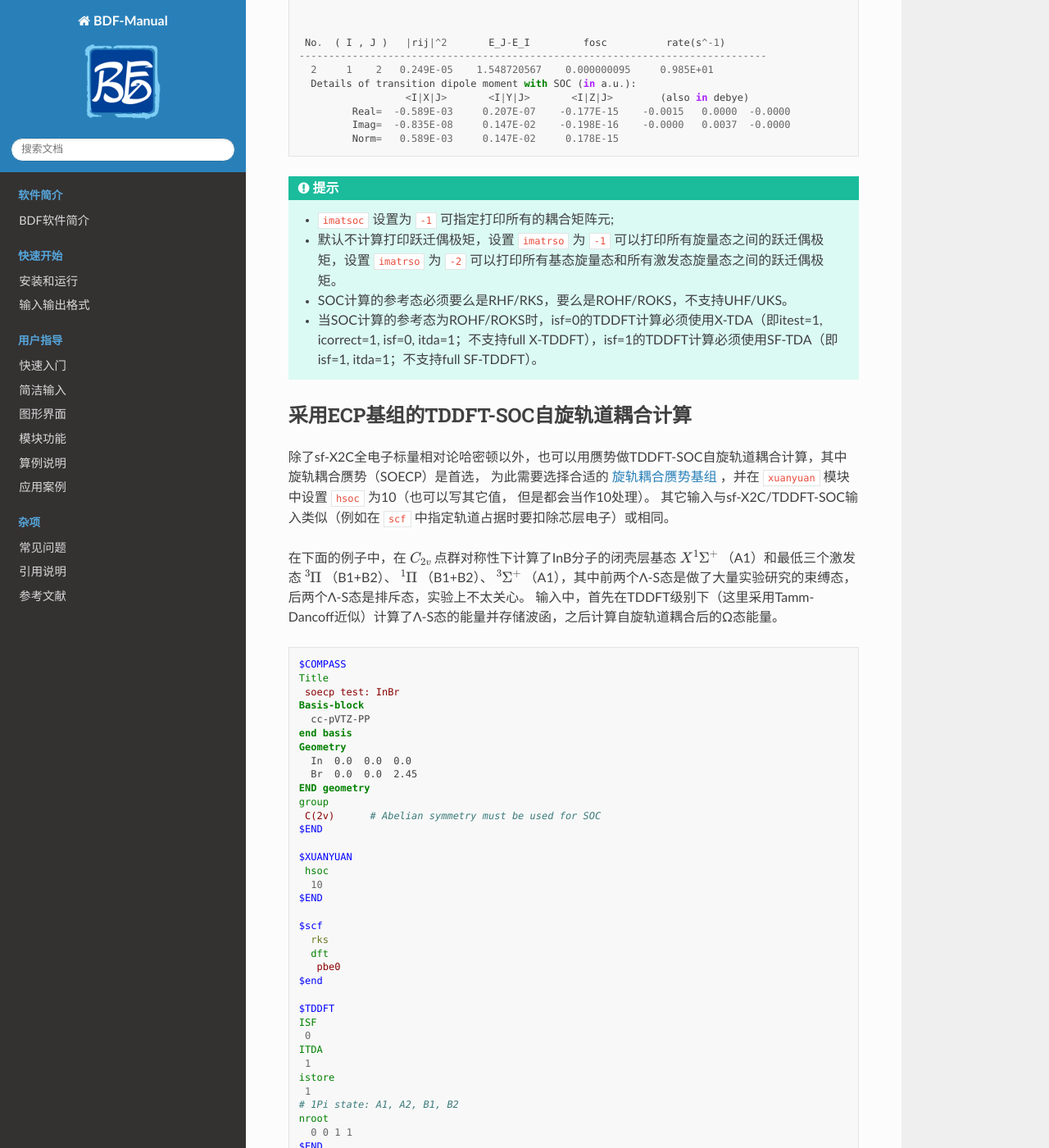
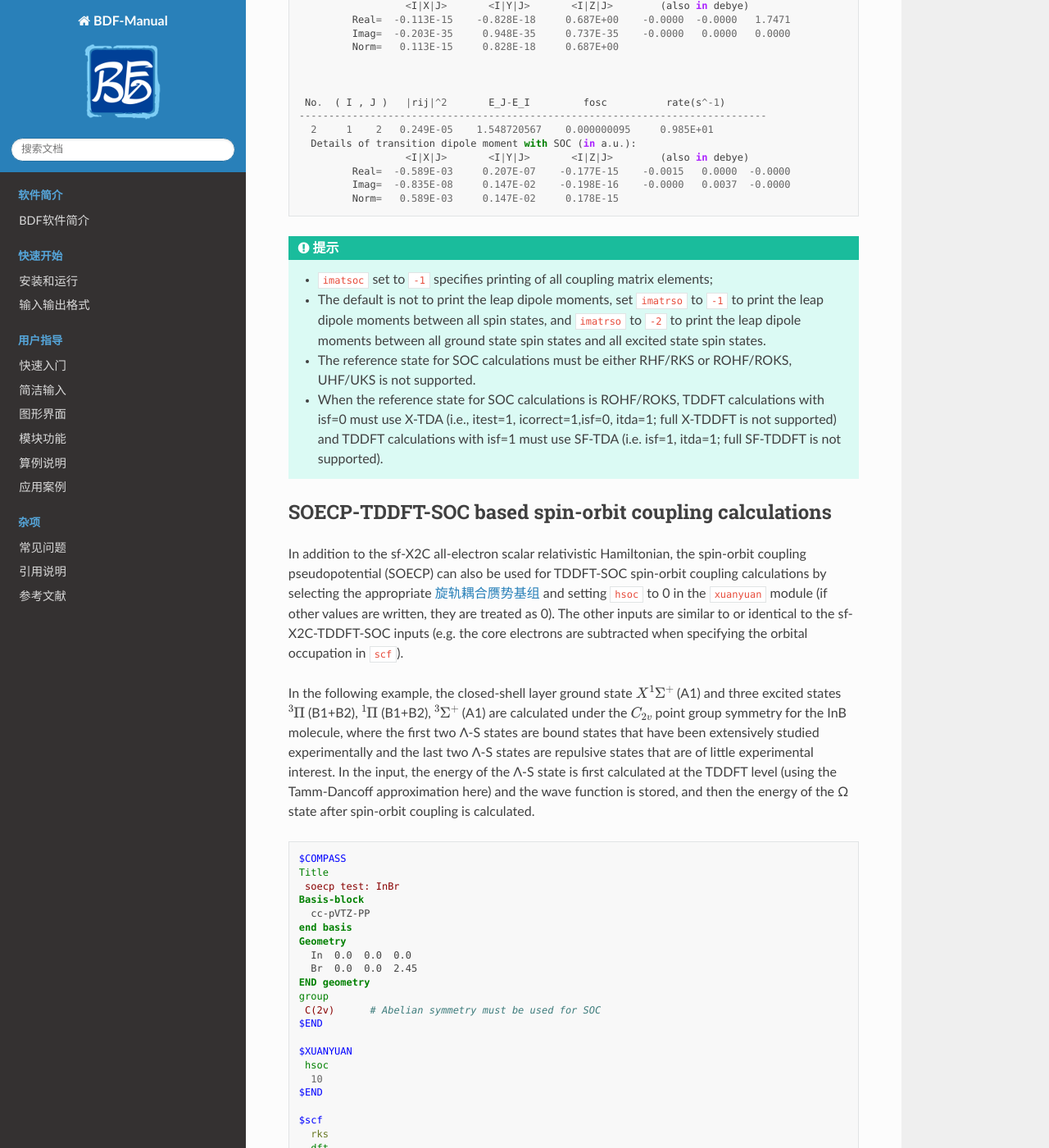
Before and after one commit to BDF-manual-maintenance/BDF-manual-en, a Sphinx documentation site: the page built from source/guide/TD.rst, in a window 1280 px wide and 1400 px high, scrolled down 30558 px. Shown: the whole window at 82% size. Built offline with Sphinx 7.4.7 and the Read the Docs theme 2.0.0, drawn with Linux system fonts in a browser that asks for light colours; cross-references to code outside the pages are shown as plain code; some of the changed text lies outside the part shown.

Commit message:
Update TD.rst

```diff
--- a/source/guide/TD.rst
+++ b/source/guide/TD.rst
@@ -1347,27 +1347,26 @@ The SOC calculation results in that
       9       5.5113 eV    50.0%  Spin: |S+,1>    1-th   B2    5.5115   -0.0002    5.5119     44456.48
      10       5.5116 eV    49.8%  Spin: |S+,2>    1-th   B2    5.5115    0.0001    5.5122     44458.63
 
-这里的输出有两部分，第一部分给出了每个 ``SOC-SI`` 态相对于S0态的能量及组成成分，例如
-
-  * ``No.    10    w=      5.5116 eV`` 表示第10个 ``SOC-SI`` 态的能量为 ``5.5116 eV`` ，注意这里是相对于S0态的能量;
-
-下面三行是这个态的组成成分，
-
-  * ``Spin: |S+,1>    1-th Spatial:  B2;`` 代表这是对称性为B2的第一个三重态（相对于S态自旋+1，因而是S+）;
-  * ``OmegaSF=      5.5115eV`` 是相对于第一个旋量态的能量；
-  * ``Cr= -0.5011  Ci= -0.0063`` 是该成分在旋量态中组成波函数的实部与虚部，所占百分比为 ``25.1%``。
-
-第二部分总结了SOC-SI态的计算结果，
-
-  * ``ExEnergies`` 列出考虑SOC后的激发能。 ``Esf`` 为原始不考虑SOC时的激发能;
-  * 激发态表示用 ``Spin: |S,M> n-th sym`` 来表示，自旋\|Gs,1>，空间对称性为sym的第n个态。例如，\|Gs,1>代表基态，\|So,1>表示总自旋和基态相同的激发态，\|S+,2>表示总自旋加1的激发态。M为自旋投影的第几个分量（in total 2S+1）。
-
-关键词 ``imatrso`` 指定要计算并打印哪几组旋量态之间的跃迁偶极矩。这里指定打印 ``6`` 组跃迁偶极矩，
-
-  * ``1 1`` 表示基态固有偶极矩；
-  * ``1 2`` 表示第一个与第二个旋量态间的跃迁偶极矩。
-
-跃迁偶极矩的输出如下：
+Here the output has two parts, the first part gives the energy and composition of each ``SOC-SI`` state relative to the S0 state, for example
+
+ * ``No. 10 w= 5.5116 eV`` means that the energy of the 10th ``SOC-SI`` state is ``5.5116 eV``, note that this is the energy relative to the S0 state;
+
+The following three lines show the components of this state.
+
+ * ``Spin: |S+,1> 1-th Spatial: B2;`` represents the first triplet state with symmetry B2 (spin +1 with respect to the S state, and therefore S+); and and therefore S+);
+ *  ``OmegaSF= 5.5115eV`` is the energy relative to the first spin state.
+ * ``Cr= -0.5011 Ci= -0.0063`` is the real and imaginary part of the wave function of this component in the spinor state, with a percentage of ``25.1%``.
+
+The second part summarizes the results of the SOC-SI state calculations.
+
+ * ``ExEnergies`` are the excitation energies when SOC is taken into account, and ``Esf`` is the original excitation energy without SOC;
+ * The excited states are denoted by ``Spin: |S,M> n-th sym``, and spin |Gs,1>, the nth state with spatial symmetry sym. For example, the |Gs,1> represents the ground state, |So,1> represents the excited state with the same total spin as the ground state, and |S+,2> represents the excited state with total spin plus 1. M is the first component of the spin projection (in total 2S+1).
+
+The keyword ``imatrso`` specifies which sets of jump dipole moments between the spin states are to be calculated and printed. Here it is specified that ``6`` sets of jump dipole moments are printed.
+ * ``1 1`` indicates the intrinsic dipole moment of the ground state.
+ * ``1 2`` indicates the dipole moments between the first and second spin states.
+
+The output of the leap dipole moments is as follows.
 
 .. code-block::
 
@@ -1396,24 +1395,20 @@ The SOC calculation results in that
 
 
 .. hint::
-  * ``imatsoc`` 设置为 ``-1`` 可指定打印所有的耦合矩阵元;
-  * 默认不计算打印跃迁偶极矩，设置 ``imatrso`` 为 ``-1`` 可以打印所有旋量态之间的跃迁偶极矩，设置 ``imatrso`` 为 ``-2`` 可以打印所有基态旋量态和所有激发态旋量态之间的跃迁偶极矩。
-  * SOC计算的参考态必须要么是RHF/RKS，要么是ROHF/ROKS，不支持UHF/UKS。
-  * 当SOC计算的参考态为ROHF/ROKS时，isf=0的TDDFT计算必须使用X-TDA（即itest=1, icorrect=1, isf=0, itda=1；不支持full X-TDDFT），isf=1的TDDFT计算必须使用SF-TDA（即isf=1, itda=1；不支持full SF-TDDFT）。
-
-
-采用ECP基组的TDDFT-SOC自旋轨道耦合计算
+  * ``imatsoc`` set to ``-1`` specifies printing of all coupling matrix elements;
+  * The default is not to print the leap dipole moments, set ``imatrso`` to ``-1`` to print the leap dipole moments between all spin states, and ``imatrso`` to ``-2`` to print the leap dipole moments between all ground state spin states and all excited state spin states.
+  * The reference state for SOC calculations must be either RHF/RKS or ROHF/ROKS, UHF/UKS is not supported.
+  * When the reference state for SOC calculations is ROHF/ROKS, TDDFT calculations with isf=0 must use X-TDA (i.e., itest=1, icorrect=1,isf=0, itda=1; full X-TDDFT is not supported) and TDDFT calculations with isf=1 must use SF-TDA (i.e. isf=1, itda=1; full SF-TDDFT is not supported).
+
+
+SOECP-TDDFT-SOC based spin-orbit coupling calculations
 ----------------------------------------------------------
 
-除了sf-X2C全电子标量相对论哈密顿以外，也可以用赝势做TDDFT-SOC自旋轨道耦合计算，其中旋轨耦合赝势（SOECP）是首选，
-为此需要选择合适的 :ref:`旋轨耦合赝势基组 <soecp-bas>` ，并在 ``xuanyuan`` 模块中设置 ``hsoc`` 为10（也可以写其它值，
-但是都会当作10处理）。
-其它输入与sf-X2C/TDDFT-SOC输入类似（例如在 ``scf`` 中指定轨道占据时要扣除芯层电子）或相同。
-
-在下面的例子中，在 :math:`C_{2v}` 点群对称性下计算了InB分子的闭壳层基态 :math:`X^1\Sigma^+` （A1）和最低三个激发态
-:math:`^3\Pi` （B1+B2）、 :math:`^1\Pi` （B1+B2）、 :math:`^3\Sigma^+` （A1），其中前两个Λ-S态是做了大量实验研究的束缚态，
-后两个Λ-S态是排斥态，实验上不太关心。
-输入中，首先在TDDFT级别下（这里采用Tamm-Dancoff近似）计算了Λ-S态的能量并存储波函，之后计算自旋轨道耦合后的Ω态能量。
+In addition to the sf-X2C all-electron scalar relativistic Hamiltonian, the spin-orbit coupling pseudopotential (SOECP) can also be used for TDDFT-SOC spin-orbit coupling calculations by selecting the appropriate  :ref:`旋轨耦合赝势基组 <soecp-bas>` and setting ``hsoc`` to 0 in the ``xuanyuan`` module (if other values are written, they are treated as 0).
+The other inputs are similar to or identical to the sf-X2C-TDDFT-SOC inputs (e.g. the core electrons are subtracted when specifying the orbital occupation in ``scf``).
+
+In the following example, the closed-shell layer ground state :math:`X^1\Sigma^+` (A1) and three excited states :math:`^3\Pi` (B1+B2),  :math:`^1\Pi` (B1+B2), :math:`^3\Sigma^+` (A1) are calculated under the :math:`C_{2v}` point group symmetry for the InB molecule, where the first two Λ-S states are bound states that have been extensively studied experimentally and the last two Λ-S states are repulsive states that are of little experimental interest.
+In the input, the energy of the Λ-S state is first calculated at the TDDFT level (using the Tamm-Dancoff approximation here) and the wave function is stored, and then the energy of the Ω state after spin-orbit coupling is calculated.
 
 .. code-block:: bdf
 
@@ -1477,7 +1472,7 @@ The SOC calculation results in that
    2
   $END
 
-SOECP/TDDFT-SOC的计算输出与sf-X2C/TDDFT-SOC类似。结果总结如下，并与二分量EOM-CCSD的结果进行对比。
+The computational output of SOECP-TDDFT-SOC is similar to that of sf-X2C-TDDFT-SOC. The results are summarized below and compared with those of EOM-CCSD/SOC.
 
 .. table:: InBr分子的垂直激发能：SOECP/TDDFT-SOC与二分量EOM-CCSD。能量单位：cm :math:`^{-1}`
     :widths: auto
@@ -1503,10 +1498,10 @@ SOECP/TDDFT-SOC的计算输出与sf-X2C/TDDFT-SOC类似。结果总结如下，
     |                     |             | 1   |     38423   |        98   |              |             |
     +---------------------+-------------+-----+-------------+-------------+--------------+-------------+
 
-除了SOECP基组以外，也可以用标量ECP基组结合 :ref:`有效核电荷近似（Zeff）<so1e-zeff>` 完成以上计算。
-作为测试，首先删除Br基组中的SO赝势部分，重做上面的计算，但是会发现结果较差：
-:math:`^3\Pi_2` 与 :math:`^3\Pi_1` 的分裂只有850 cm :math:`^{-1}` ，而 :math:`^3\Sigma^+` 态的分裂几乎为零。
-这是因为Br具有10个芯电子的ECP基组没有专门优化的有效核电荷，程序只能采用实际的核电荷数35：
+In addition to the SOECP basis set, the above calculation can also be done using the scalar ECP basis set in combination with :ref:`有效核电荷近似（Zeff）<so1e-zeff>` .
+As a test, first delete the SO pseudopotential part in the Br basis set and redo the above calculation, but you will find that the result is poor:
+The split of :math:`^3\Pi_2` and :math:`^3\Pi_1` is only 850 cm :math:`^{-1}`, while the split of :math:`^3\Sigma^+` almost zero.
+This is because the ECP basis set for Br with 10 core electrons has no specially optimized effective nuclear charge, and the program can only take the actual nuclear charge number of 35:
 
 .. code-block::
 
@@ -1519,7 +1514,7 @@ SOECP/TDDFT-SOC的计算输出与sf-X2C/TDDFT-SOC类似。结果总结如下，
       2     35       10         N.A.
   ----------------------------------
 
-对于上例中的Br，不妨改用具有28个芯电子的标量ECP基组cc-pVTZ-ccECP，基组的输入部分修改如下：
+For Br in the above example, it is possible to use the scalar ECP basis set cc-pVTZ-ccECP with 28 core electrons instead. The input part of the basis set is modified as follows:
 
 .. code-block:: bdf
 
@@ -1528,7 +1523,7 @@ SOECP/TDDFT-SOC的计算输出与sf-X2C/TDDFT-SOC类似。结果总结如下，
      Br=cc-pvtz-ccecp
    end basis
 
-在TDDFT-SOC计算输出的一开始可以看到
+At the beginning of the TDDFT-SOC calculation output can be seen
 
 .. code-block::
 
@@ -1541,8 +1536,8 @@ SOECP/TDDFT-SOC的计算输出与sf-X2C/TDDFT-SOC类似。结果总结如下，
       2     35       28     1435.000
   ----------------------------------
 
-这表明在Br的单电子自旋轨道积分中，用优化好的1435.000替换默认的核电荷数35（一般来说，ECP芯电子数NCore越大，有效核电荷Zeff越大），
-而对In原子仍旧计算SOECP积分。计算结果如下，可见旋轨分裂得到了明显改善：
+This shows that in the single-electron spin-orbit integration of Br, the default nuclear charge number 35 is replaced with the optimized 1435.000 (in general, the larger the ECP core electron number NCore, the larger the effective nuclear charge Zeff),
+The SOECP integral is still calculated for the In atom. The calculation results are as follows, and it can be seen that the orbital splitting has been significantly improved:
 
 .. table:: InBr分子的TDDFT-SOC垂直激发能：In:SOECP，Br:SOECP与Br:ECP。能量单位：cm :math:`^{-1}`
     :widths: auto
@@ -1568,21 +1563,20 @@ SOECP/TDDFT-SOC的计算输出与sf-X2C/TDDFT-SOC类似。结果总结如下，
     |                     |             | 1   |     38423   |        98   |     38853   |        65   |
     +---------------------+-------------+-----+-------------+-------------+-------------+-------------+
 
-最后，TDDFT-SOC计算也可以用SOECP（或标量ECP）基组与全电子非相对论基组进行组合。BDF程序已经对Xe之前的主族元素优化了Zeff（较重的稀有气体元素除外）。
-例如，In继续用cc-pVTZ-PP，而Br用全电子非相对论基组cc-pVTZ，会得到与SOECP/TDDFT-SOC相近的结果。详细结果从略。
+Finally, TDDFT-SOC calculations can also be combined with the SOECP (or scalar ECP) basis set with the all-electron non-relativistic basis set. The BDF program has optimized Zeff for main group elements prior to Xe (except heavier noble gas elements).
+For example, continuing to use cc-pVTZ-PP for In, and using the all-electron non-relativistic basis set cc-pVTZ for Br, yields similar results to SOECP/TDDFT-SOC. Detailed results are omitted.Finally, TDDFT-SOC calculations can also be combined with the SOECP (or scalar ECP) basis set with the all-electron non-relativistic basis set. The BDF program has optimized Zeff for main group elements prior to Xe (except heavier noble gas elements).
 
 .. attention::
 
-   1. 用有效核电荷方法进行TDDFT-SOC计算时的注意事项：必须用 :ref:`优化好的有效核电荷<so1e-zeff>` 才能保证精度。为此要检查输出文件打印的Zeff值，尽量不要出现N.A.，这对ECP基组尤其重要。
-   2. SOECP或标量ECP与全电子基组组合时，关于全电子基组的注意事项：使用全电子基组的原子不考虑标量相对论相应，因此不能是重原子，且必须用非相对论基组。
-
-
-一阶非绝热耦合矩阵元（fo-NACME）的计算
--------------------------------------------------------
-
-如前所述，（一阶）非绝热耦合矩阵元在非辐射跃迁过程中有着重要的意义。在BDF中，基态和激发态之间的NACME，以及激发态和激发态之间的NACME的输入文件在写法上存在一定差异，以下分别介绍。
-
-（1）基态和激发态之间的NACME： :math:`\ce{NO3}` 自由基的D0/D1 NACME（GB3LYP/cc-pVDZ）
+   1. Precautions when using the effective nuclear charge method for TDDFT-SOC calculation: You must use :ref:`优化好的有效核电荷<so1e-zeff>` to ensure accuracy. To do this, check the Zeff value printed in the output file, try not to have N.A., this is especially important for ECP basis sets.
+   2. When SOECP or scalar ECP is combined with all-electron basis set, note about all-electron basis set: Atoms using all-electron basis set do not consider scalar relativistic correspondence, so they cannot be heavy atoms, and must use non-relativistic basis set.
+
+Calculation of first-order non-adiabatic coupling matrix elements (fo-NACME)
+-------------------------------------------------------------------------------------------
+
+As mentioned before, the (first-order) non-adiabatic coupling matrix element is of great importance in the non-radiative leap process. In BDF, the input files of NACME between the ground state and excited state, and between the excited state and excited state are written with some differences, which are described below.
+
+(1) NACME between ground state and excited state: D0/D1 NACME of :math:`\ce{NO3}` radical (GB3LYP/cc-pVDZ)
 
 .. code-block:: bdf
 
@@ -1652,7 +1646,7 @@ SOECP/TDDFT-SOC的计算输出与sf-X2C/TDDFT-SOC类似。结果总结如下，
    1 2 1
   $end
 
-注意 ``$resp`` 模块中指定的不可约表示为pair irrep（即跃迁涉及的占据轨道和空轨道的不可约表示的直积；对于阿贝尔点群，pair irrep可以由基态不可约表示和激发态不可约表示的直积求得），而不是激发态的irrep。该分子的基态（D0）属于B1不可约表示，第一二重态激发态（D1）属于B2不可约表示，因此D1态的pair irrep为B1和B2的直积，即A2。Pair irrep也可由TDDFT模块的输出读取得到，即以下输出部分的Pair一栏：
+Note that the integrable representation specified in the ``$resp`` module is pair irrep (i.e., the direct product of the integrable representations of the occupied and empty orbitals involved in the leap; for the Abelian point group, pair irrep can be obtained from the direct product of the ground state integrable representation and the excited state integrable representation), not the irrep of the excited state. the ground state (D0) of this molecule belongs to the B1 integrable representation, and the first two-state excited state (D1) belongs to the B1 integrable representation. The pair irrep of the D1 state is therefore the direct product of B1 and B2, i.e., A2. Pair irrep can also be read from the output of the TDDFT module, i.e., the Pair column of the following output section.
 
 .. code-block::
 
@@ -1663,7 +1657,7 @@ SOECP/TDDFT-SOC的计算输出与sf-X2C/TDDFT-SOC类似。结果总结如下，
       3  B2    1  A2    2.5146 eV    493.06 nm   0.0000   0.0384  98.4% CO(bb):  A2(   1 )->  B1(   5 )   4.159 0.319    1.7141
       4  A1    2  B1    2.6054 eV    475.87 nm   0.0171   0.0154  87.7% CO(bb):  B1(   4 )->  B1(   5 )   3.984 0.746    1.8049
 
-计算完成后，在 ``$resp`` 模块的输出部分的结尾，可以看到NACME的计算结果：
+After the calculation is completed, the result of the NACME calculation can be seen at the end of the output section of the ``$resp`` module.
 
 .. code-block::
 
@@ -1673,7 +1667,7 @@ SOECP/TDDFT-SOC的计算输出与sf-X2C/TDDFT-SOC类似。结果总结如下，
        3       -0.0000000000        0.1902838724        0.0000000000
        4       -0.0000000000        0.0000000000        0.0000000000
 
-注意该结果没有包括电子平移因子（electron translation factor, ETF）的贡献，对于某些分子，不包括ETF的NACME可能会不具有平移不变性，进而导致后续动力学模拟等计算产生误差。此时需要使用考虑了ETF的NACME，在输出文件稍后的位置可以读取得到：
+Note that this result does not include the contribution of the electron translation factor (ETF). For some molecules, NACME without ETF may not have translation invariance, which may lead to errors in subsequent kinetic simulations. In this case, it is necessary to use a NACME that takes into account the ETF, which can be read later in the output file at the following location.
 
 .. code-block::
 
@@ -1683,9 +1677,9 @@ SOECP/TDDFT-SOC的计算输出与sf-X2C/TDDFT-SOC类似。结果总结如下，
        3       -0.0000000000        0.1920053581        0.0000000000
        4       -0.0000000000        0.0000000000       -0.0000000000
 
-程序还会输出名为dpq-R、Final-NAC(R)、dpq-S、Final-NAC(S)等的矢量，这些量是中间变量，仅供监测计算过程使用，并非最终的NACME，一般情况下用户可忽略这些输出。
-
-（2）激发态和激发态之间的NACME：苯乙酮的T1/T2 NACME（BH&HLYP/def2-SVP）
+The program will also output vectors named dpq-R, Final-NAC(R), dpq-S, Final-NAC(S), etc. These quantities are intermediate variables that are only used to monitor the computational process, not the final NACME, and the user can generally ignore these outputs.
+
+(2) NACME between excited and excited states: T1/T2 NACME of acetophenone (BH&HLYP/def2-SVP)
 
 .. code-block:: bdf
 
@@ -1763,7 +1757,7 @@ SOECP/TDDFT-SOC的计算输出与sf-X2C/TDDFT-SOC类似。结果总结如下，
   noresp # do not include the quadratic response contributions (recommended)
   $end
 
-计算得到T1态和T2态的NACME：
+NACME was calculated for the T1 and T2 states.
 
 .. code-block::
 
@@ -1786,9 +1780,9 @@ SOECP/TDDFT-SOC的计算输出与sf-X2C/TDDFT-SOC类似。结果总结如下，
       16       -0.1407399684       -0.1429881941       -0.1657943551
       17       -0.0000034197        0.0004577563       -0.0833951446
 
-类似基态的情形，
-
-激发态的定域化
+Similar to the case of the ground state, the
+
+Definitization of the excited states
 ----------------------------------------------
 
 .. code-block:: bdf
@@ -1849,7 +1843,7 @@ SOECP/TDDFT-SOC的计算输出与sf-X2C/TDDFT-SOC类似。结果总结如下，
     1 2 3 4 5 6 7 8 9 10 11 12
    &end
 
-TDA计算了4个激发态，输出如下,
+The TDA calculates 4 excited states and the output is as follows,
 
 .. code-block:: bdf
 
@@ -1860,7 +1854,7 @@ TDA计算了4个激发态，输出如下,
     3   A    4   A    9.0292 eV    137.31 nm   0.0000   0.0000  62.4%  CV(0):   A(  16 )->   A(  20 )  15.353 0.398    1.5422
     4   A    5   A    9.0663 eV    136.75 nm   0.0000   0.0000  50.4%  CV(0):   A(  15 )->   A(  18 )  15.688 0.390    1.5793
 
-定域化的过程及定域的激发态为,
+The process of domainization and the excited states in the fixed domain are,
 
 .. code-block:: bdf
 
@@ -1926,4 +1920,4 @@ TDA计算了4个激发态，输出如下,
        State4    0.000000    0.000021    0.192803    8.873501
     **************************************************************
 
-其中，对角元为定域激发态的能量，非对角元为两个定域态之间的耦合，这里的能量单位是 ``eV`` 。
+其中，对角元为定域激发态的能量，非对角元为两个定域态之间的耦合，这里的能量单位是 ``eV`` 。where the diagonal element is the energy of the fixed-domain excited state and the non-diagonal element is the coupling between the two fixed-domain states, where the unit of energy is ``eV``.
```
